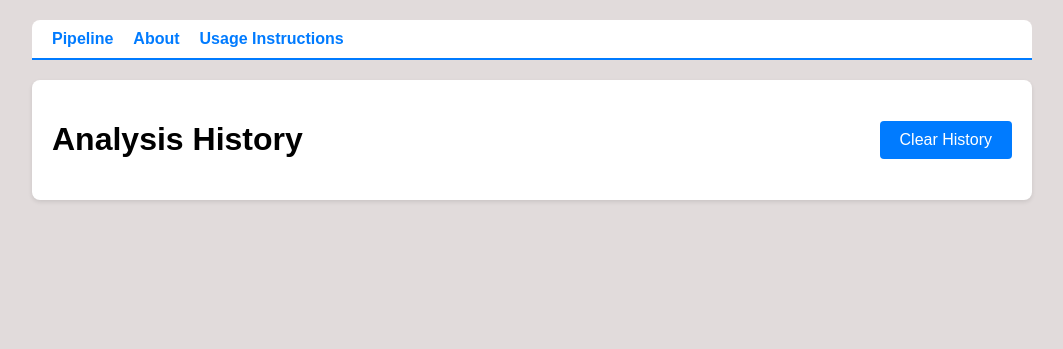
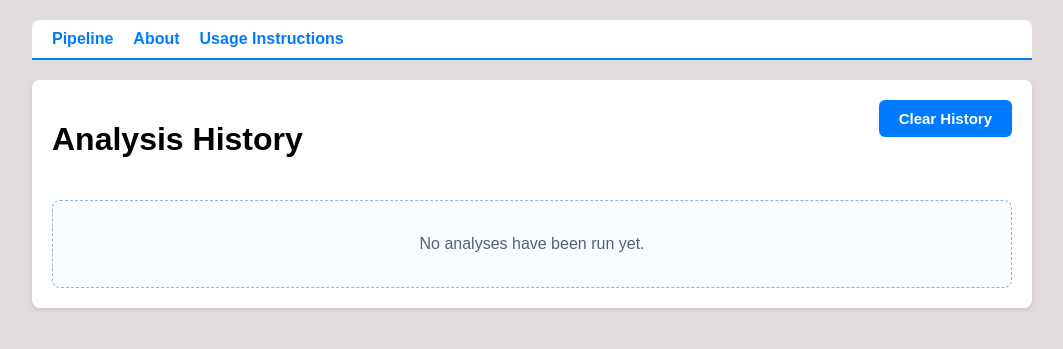
Before and after one commit to JesseP05/bin_tbx, a Flask app: template web/templates/history.html in a window 1280 px wide. Shown: the top 349 px of the page, without its empty margins (108-1171 px from the left). Run offline with Flask 3, Linux system fonts and the light colour scheme; the template is opened without the code that fills it, so the values that code supplies are empty.

Commit message:
css styling beter dan ik

```diff
--- a/web/static/css/history.css
+++ b/web/static/css/history.css
@@ -1,35 +1,123 @@
-.history-item {
-    display: block;
-    padding: 10px 10px;
-    background-color: #f9f9f9;
-    border-radius: 6px;
-    margin-bottom: 10px;
-    border: 2px solid #007bff;
+.header {
+    display: flex;
+    justify-content: space-between;
+    align-items: flex-start;
+    gap: 16px;
+    margin-bottom: 20px;
+}
+
+.subtitle {
+    margin: 4px 0 0;
+    color: #5f6b7a;
 }
 
 #clear-history {
-    display: block;
+    display: inline-block;
     color: white;
     background-color: #007bff;
     padding: 10px 20px;
-    border: none;
-    border-radius: 4px;
+    border-radius: 6px;
     cursor: pointer;
-    font-size: 16px;
+    font-size: 15px;
+    font-weight: bold;
     text-decoration: none;
+    transition: background-color 0.2s ease, transform 0.2s ease;
 }
-.header {
-    display: flex;
-    justify-content: space-between;
-    align-items: center;
+
+#clear-history:hover {
+    background-color: #0056b3;
+    transform: translateY(-1px);
+}
+
+.history-item {
+    background: linear-gradient(180deg, #fbfdff 0%, #f5f9ff 100%);
+    border-radius: 10px;
+    margin-bottom: 14px;
+    border: 1px solid #89b9f0;
+    box-shadow: 0 2px 8px rgba(0, 42, 96, 0.08);
+    overflow: hidden;
+}
+
+.history-meta {
+    display: grid;
+    grid-template-columns: repeat(2, minmax(200px, 1fr));
+    gap: 10px 16px;
+    padding: 14px 16px;
 }
 
 .history-item p {
     margin: 0;
-    display: inline-grid;
-    margin-left: 10px;
-    background-color: #f9f9f9bb;
+    line-height: 1.35;
 }
+
 .history-item strong {
-    padding-bottom: 4px;
+    color: #004080;
 }
+
+.status {
+    display: inline-block;
+    color: #004080;
+    font-weight: bold;
+}
+
+details {
+    border-top: 1px solid #d6e8fb;
+    background-color: #ffffff;
+}
+
+summary {
+    cursor: pointer;
+    padding: 12px 16px;
+    color: #0056b3;
+    font-weight: bold;
+    user-select: none;
+}
+
+.report-grid {
+    display: grid;
+    grid-template-columns: 1fr 1fr;
+    gap: 12px;
+    padding: 0 16px 16px;
+}
+
+.report-frame {
+    width: 100%;
+    height: 420px;
+    border: 1px solid #c6ddf5;
+    border-radius: 8px;
+    background-color: #fff;
+}
+
+.history-empty {
+    border: 1px dashed #8db5df;
+    border-radius: 8px;
+    padding: 18px;
+    text-align: center;
+    background: #f9fcff;
+    color: #4f6278;
+}
+
+@media (max-width: 900px) {
+    .report-grid {
+        grid-template-columns: 1fr;
+    }
+
+    .report-frame {
+        height: 340px;
+    }
+}
+
+@media (max-width: 640px) {
+    .header {
+        flex-direction: column;
+        align-items: stretch;
+    }
+
+    #clear-history {
+        text-align: center;
+    }
+
+    .history-meta {
+        grid-template-columns: 1fr;
+    }
+}
--- a/web/templates/history.html
+++ b/web/templates/history.html
@@ -9,22 +9,35 @@
 
 {% block content %}
 <div class="header">
-    <h1>Analysis History</h1>
+    <div>
+        <h1>Analysis History</h1>
+    </div>
     <a href="/" id="clear-history">Clear History</a>
 </div>
+
+{% if history %}
     {% for job in history %}
-        <div class="history-item">
-            <p><strong>Job ID:</strong> {{ job.job_id }}</p>
-            <p><strong>Status:</strong> {{ job.status }}</p>
-            <p><strong>Completed At:</strong> {{ job.timestamp }}</p>
-            <p><strong>Size:</strong> {{ job.size }}</p>
+        <article class="history-item">
+            <div class="history-meta">
+                <p><strong>Job ID:</strong> <span>{{ job.job_id }}</span></p>
+                <p><strong>Status:</strong> <span class="status">{{ job.status }}</span></p>
+                <p><strong>Completed At:</strong> <span>{{ job.timestamp }}</span></p>
+                <p><strong>Size:</strong> <span>{{ job.size }}</span></p>
+            </div>
 
             <details>
                 <summary>Output</summary>
-                <iframe id="fastp-result" src= "{{ job.fastp_report }}"></iframe>
-                <iframe id="kraken-result" src= "{{ job.krona_output }}"></iframe>
+                <div class="report-grid">
+                    <iframe class="report-frame" title="FastP report for {{ job.job_id }}" src="{{ job.fastp_report }}"></iframe>
+                    <iframe class="report-frame" title="Krona report for {{ job.job_id }}" src="{{ job.krona_output }}"></iframe>
+                </div>
             </details>
-        </div>
+        </article>
     {% endfor %}
+{% else %}
+    <div class="history-empty">
+        <p>No analyses have been run yet.</p>
+    </div>
+{% endif %}
 
 {% endblock %}
```
